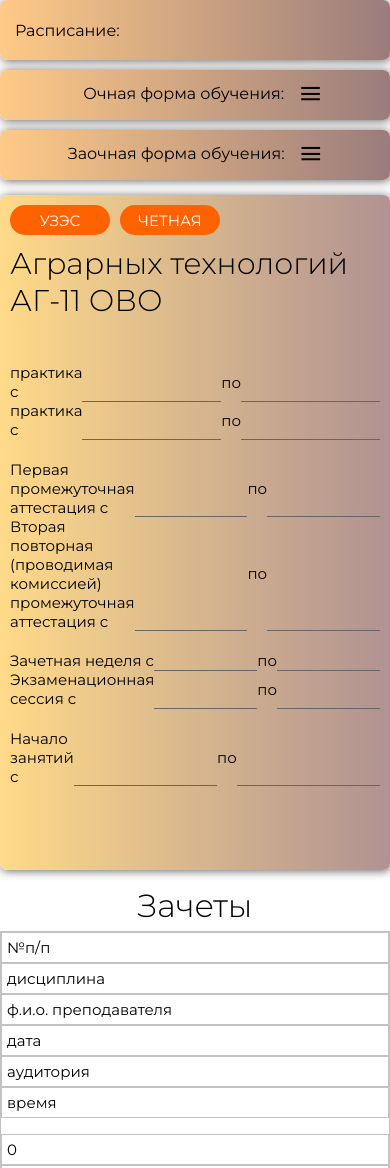
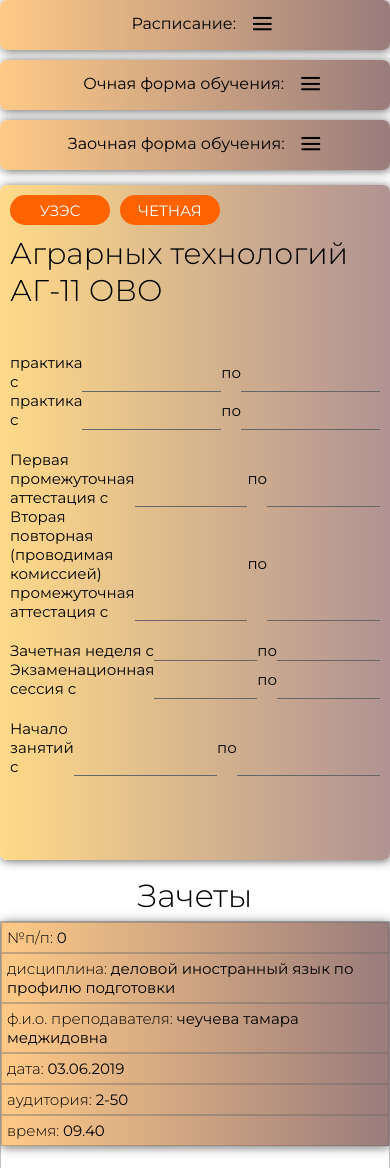
Before and after one commit to danilkakuliew1234/-, a plain HTML site: page index.html in a window 390 px wide. Shown: the top 1168 px of the page. Drawn offline with Linux system fonts and the light colour scheme.

Commit message:
created adaptive table for phones

```diff
--- a/adaptive.css
+++ b/adaptive.css
@@ -7,11 +7,19 @@
         max-width: 100%;
         height: 100vh;
     }
-
+    .left-side-header-one{
+        display: none;
+        flex-direction: column;
+        left: 6%;
+        top: 6%;
+        position: absolute;
+        align-items: baseline;
+    }
     .left-side-header-one a{
-        display: none;
+        display: flex;
+        margin-bottom: 10px;
     }
-    .right-side-header-one a {
+    .right-side-header-one a{
         display: none;
     }
     .link-header-three{
@@ -40,10 +48,56 @@
         display: block;
         text-align: left;
     }
-    .schedule__table td::before{
-        content: attr(aria-label);
-        float: left;
+    .schedule__table table td::before{
+        content: attr(data-label);
         font-weight: bold;
+    }
+    .schedule__table table td:nth-of-type(1):before {
+        content: "№п/п: ";
+        font-family: 'Montserrat', sans-serif;
+        font-weight: 300;
+        color: #000000;
+    }
+	.schedule__table table td:nth-of-type(2):before {
+        content: "дисциплина: ";
+        font-family: 'Montserrat', sans-serif;
+        font-weight: 300;
+        color: #000000;
+    }
+	.schedule__table table td:nth-of-type(3):before {
+         content: "ф.и.о. преподавателя: ";
+         font-family: 'Montserrat', sans-serif;
+         font-weight: 300;
+         color: #000000;
+    }
+	.schedule__table table td:nth-of-type(4):before {
+         content: "дата: ";
+         font-family: 'Montserrat', sans-serif;
+         font-weight: 300;
+         color: #000000;
+    }
+	.schedule__table table td:nth-of-type(5):before {
+         content: "аудитория: ";
+         font-family: 'Montserrat', sans-serif;
+         font-weight: 300;
+         color: #000000;
+    }
+	.schedule__table table td:nth-of-type(6):before {
+         content: "время: ";
+         font-family: 'Montserrat', sans-serif;
+         font-weight: 300;
+         color: #000000;
+    }
+    .schedule__table table tr{
+        margin-bottom: 50px;
+        background: rgb(93,84,255);
+        background: linear-gradient(90deg, rgba(93,84,255,1) 0%, rgba(210,130,145,1) 0%, rgba(180,180,180,1) 0%, rgba(255,202,135,1) 0%, rgba(154,124,124,1) 100%);
+        -webkit-box-shadow: 1px 1px 10px 0px rgba(50, 50, 50, 0.75);
+        -moz-box-shadow:    1px 1px 10px 0px rgba(50, 50, 50, 0.75);
+        box-shadow:         1px 1px 10px 0px rgba(50, 50, 50, 0.75);
+    }
+    .schedule__table table tr:first-child{
+        display: none;
     }
     .internal-form{
         display: flex;
@@ -83,6 +137,25 @@
     }
     .burger-btn{
         font-family: 'sans-serif';
+        text-decoration: none;
+        color: #000000;
+    }
+    .header-one{
+        display: flex;
+        align-items: flex-start;
+        justify-content: center;
+        height: 50px;
+        transition: 0.5s;
+    }
+    .header-one.show{
+        transition: 0.5s;
+        height: 400px;
+    }
+    .references{
+        margin-top: 14px;
+    }
+    .left-side-header-one.show{
+        display: flex;
     }
 }
 @media (max-width: 411px){
@@ -101,7 +174,7 @@
         transition: 0.5s;
     }
     .schedule__table{
-        height: 230%;
+        height: 218%;
     }
     .schedule__table:last-child{
         margin-bottom: 1%;
--- a/index.html
+++ b/index.html
@@ -12,7 +12,7 @@
         <div class="container__wrapper">
             <header class="header-one">
                 <div class="right-side-header-one">
-                    <p>Расписание:</p>
+                    <p class="references">Расписание:</p>
                     <a href="#">Редактирование</a>
                     <a onclick="openFacultet()" href="#">Выбор факультета</a>
                     <div class="select_facultet">
@@ -46,13 +46,16 @@
                     <a href="#">1 семестр</a>
                     <a href="#">2 семестр</a>
                 </div>
+                <div class="burger">
+                    <a class="burger-btn" onclick="openBurger('.header-one', '.left-side-header-one')" href="#" class="burger-btn">≡</a>
+                </div>
             </header>
             <header class="header-two">
                 <div class="internal-form">
                     <p>Очная форма обучения:</p>
                     <div class="burger">
                         <a class="burger-btn" onclick="openBurger('.header-two')" href="#" class="burger-btn">≡</a>
-                </div>
+                    </div>
                 </div>
                 <a class="link-header-two" href="#">1 курс</a>
                 <a class="link-header-two" href="#">2 курс</a>
--- a/scripts/openburger.js
+++ b/scripts/openburger.js
@@ -1,3 +1,4 @@
-function openBurger(_class){
+function openBurger(_class, _hide){
     document.querySelector(_class).classList.toggle('show');
+    document.querySelector(_hide).classList.toggle('show');
 }
```
